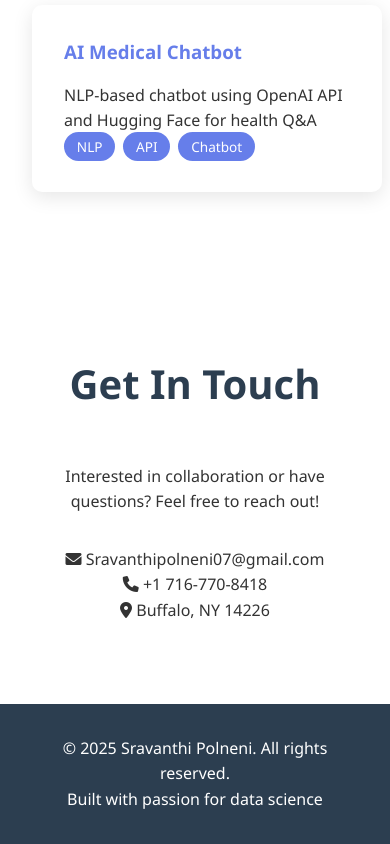
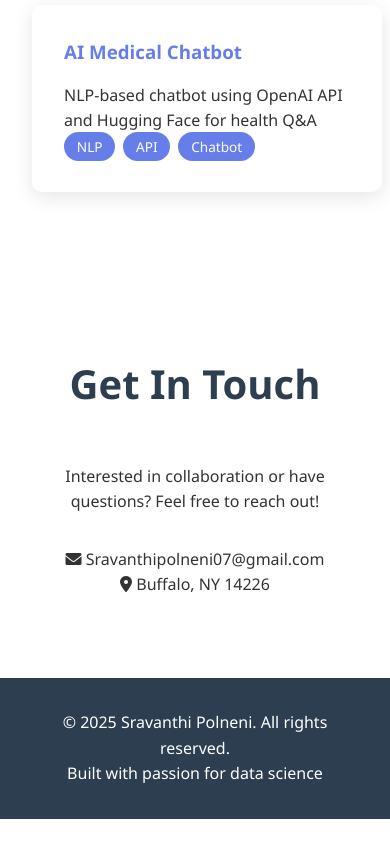
Before and after one commit to Sravanthi-15/Sravanthi-15.github.io, a plain HTML site: page index.html in a window 390 px wide. Shown: the part 2659-3503 px from the top of the page. After the commit the page ends 3478 px from the top, so only its background shows below. Drawn offline with Linux system fonts and the light colour scheme.

Commit message:
Remove phone number for privacy

```diff
--- a/index.html
+++ b/index.html
@@ -83,7 +83,6 @@ footer { background: #2c3e50; color: white; text-align: center; padding: 2rem; }
 <p style="text-align: center; margin-bottom: 2rem;">Interested in collaboration or have questions? Feel free to reach out!</p>
 <div style="text-align: center;">
 <p><i class="fas fa-envelope"></i> Sravanthipolneni07@gmail.com</p>
-<p><i class="fas fa-phone"></i> +1 716-770-8418</p>
 <p><i class="fas fa-map-marker-alt"></i> Buffalo, NY 14226</p>
 </div>
 </section>
```
